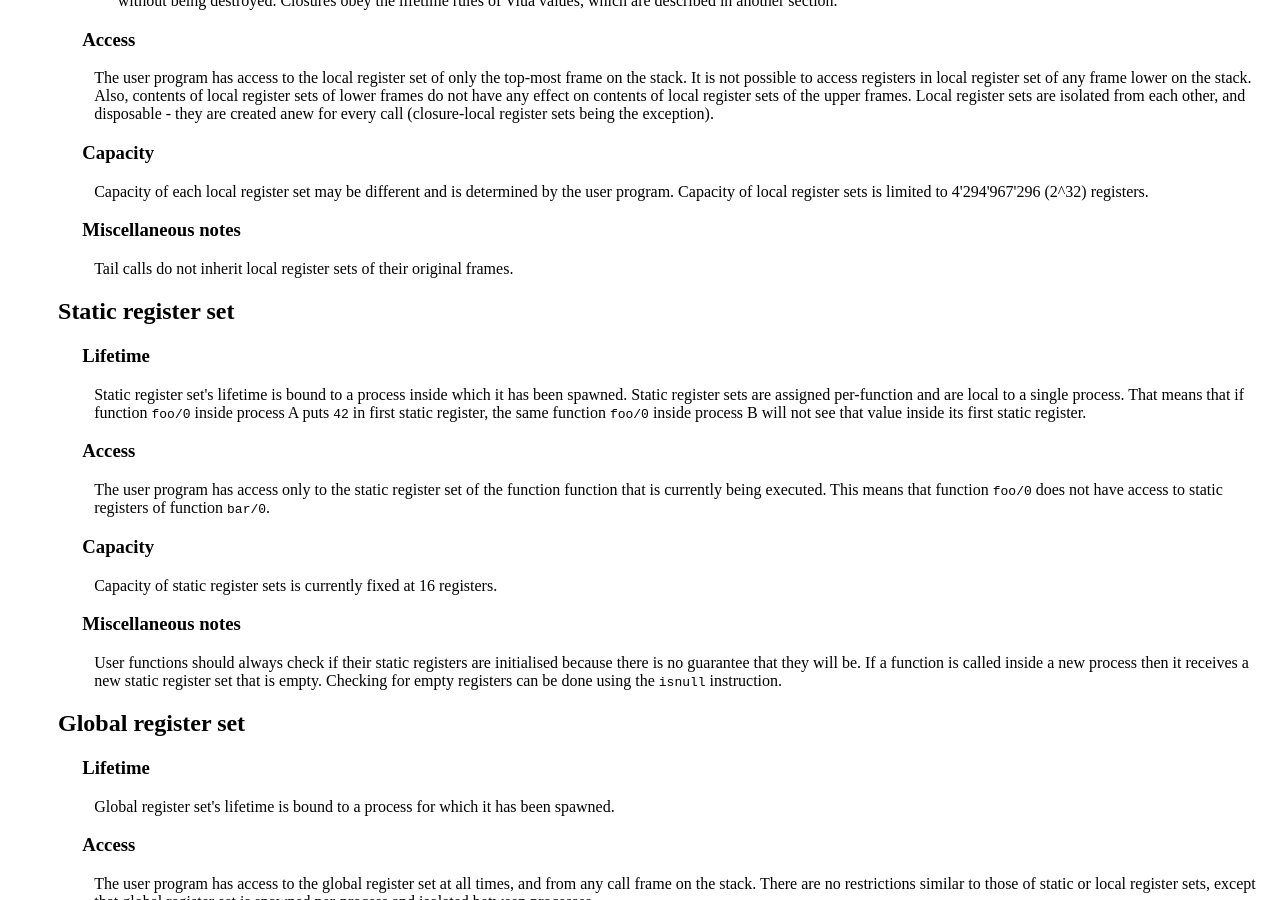
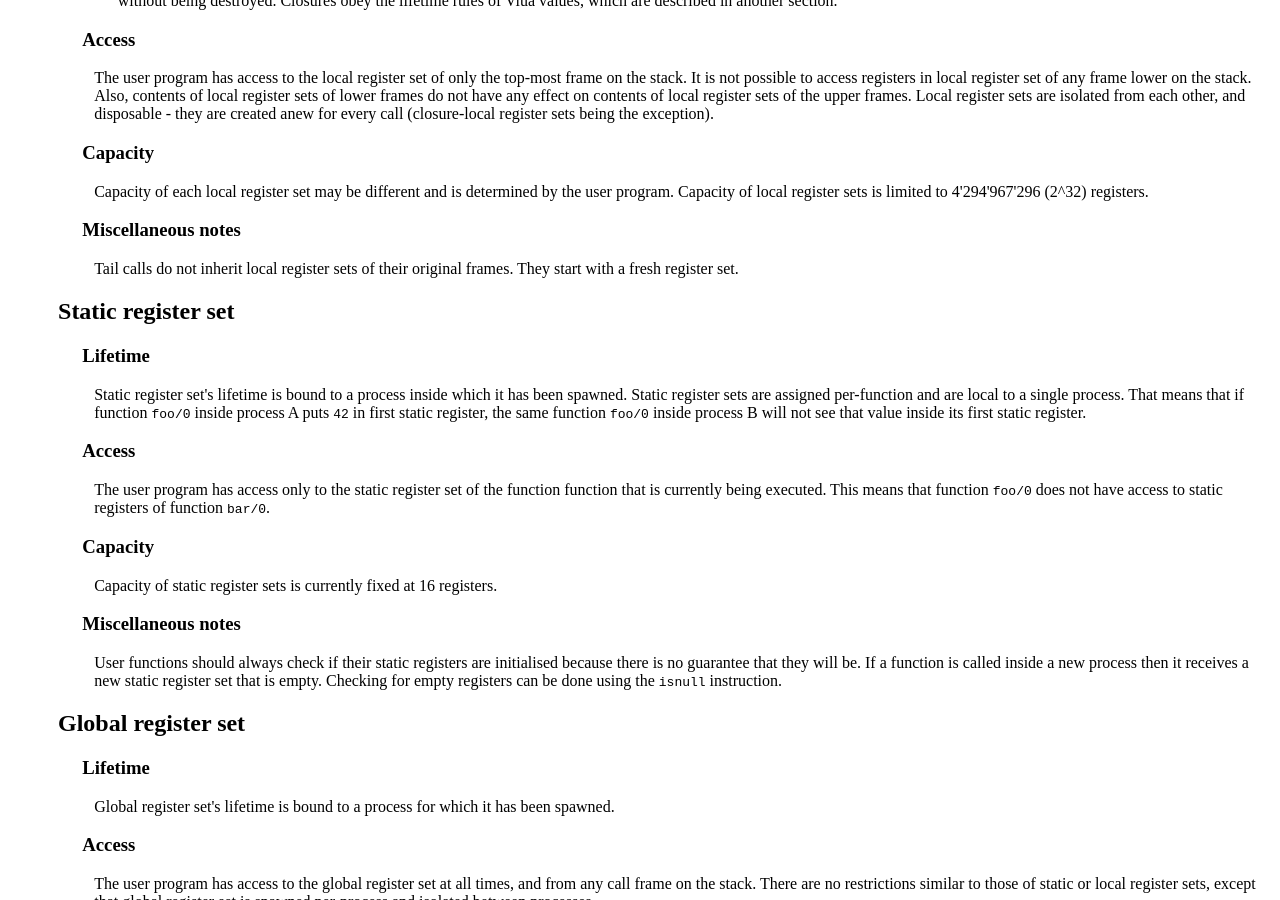
Before and after one commit to marekjm/docs.viuavm.org, a Jekyll site: the page built from model.html, in a window 1280 px wide and 900 px high, scrolled down 1289 px. Built offline with Jekyll 4.4.1, drawn with Linux system fonts in a browser that asks for light colours.

Commit message:
Note about tail calls and local register sets

```diff
--- a/model.html
+++ b/model.html
@@ -167,6 +167,7 @@ closure %1 foo/0
                 <h3> Miscellaneous notes </h3>
                 <p>
                     Tail calls do not inherit local register sets of their original frames.
+                    They start with a fresh register set.
                 </p>
             </section>
         </section>
```
